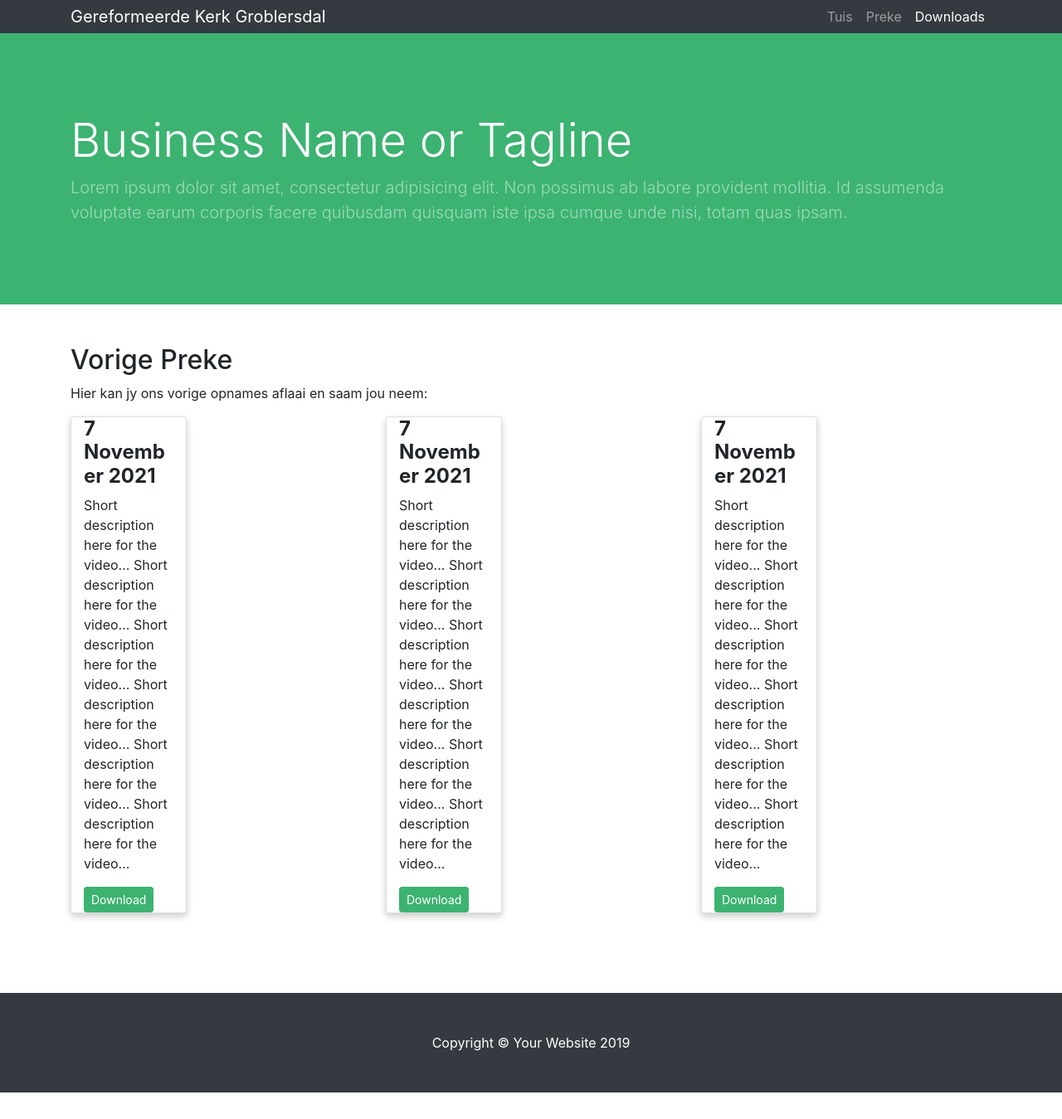
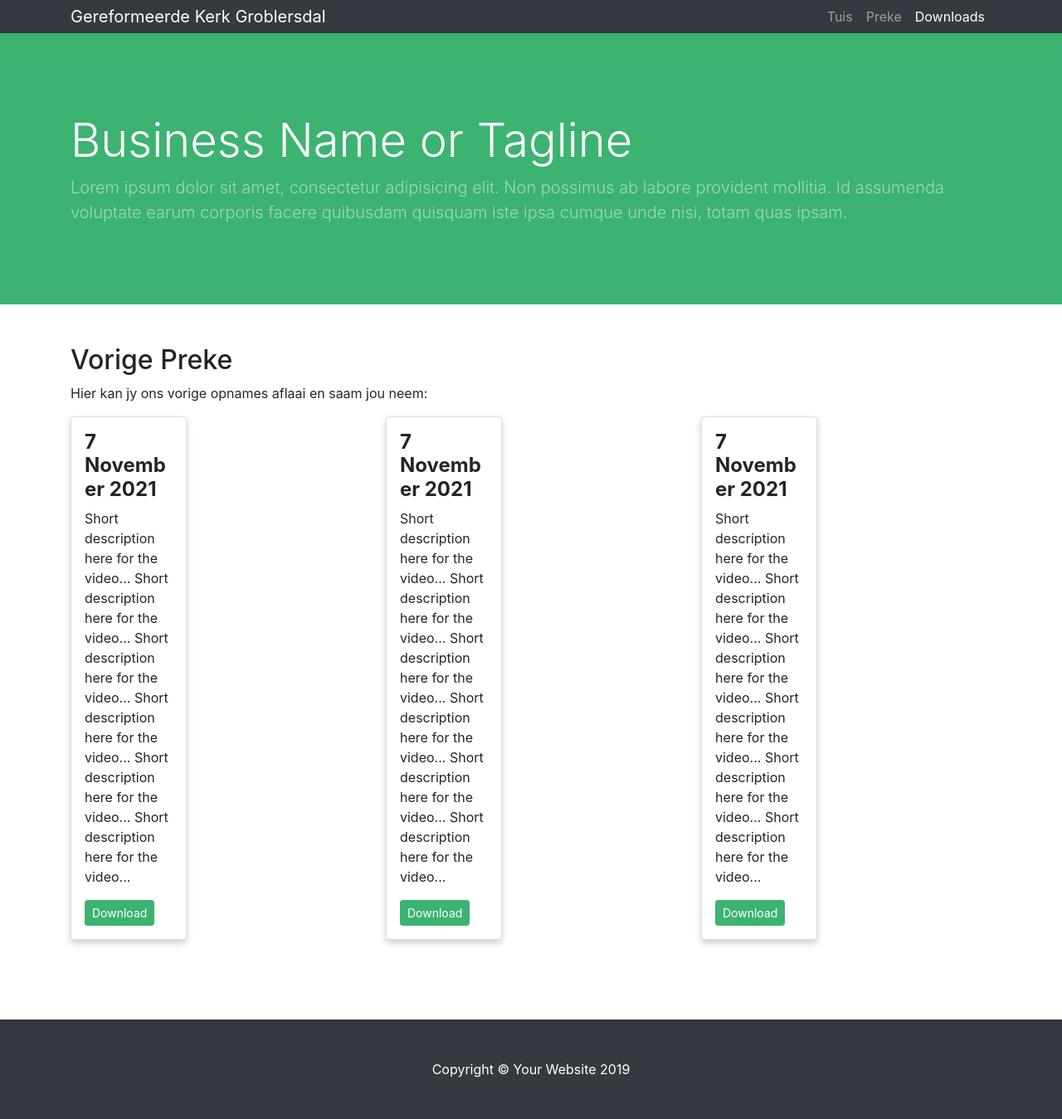
Before and after one commit to sharu725/business-frontpage, a Jekyll site: the page built from _pages/downloads.md, in a window 1280 px wide. Shown: the whole page at 83% size. Built offline with Jekyll 4.4.1, drawn with Linux system fonts in a browser that asks for light colours; nearby versions of some CDN libraries; library files that are not in the unit come from our copies; comment, search, counter and statistics services are not loaded; our own code applies the rules of GitHub Pages for plain Markdown files; before the commit the page ends 1317 px from its top, so only the background shows below that.

Commit message:
Update downloads.md

```diff
--- a/_pages/downloads.md
+++ b/_pages/downloads.md
@@ -10,7 +10,7 @@
 <div class="row">
   <div class="col-md-4 mb-5">
     <div class="card">
-      <div class="container">
+      <div class="card_container">
         <h4><b>7 November 2021</b></h4>
         <p>Short description here for the video... Short description here for the video... Short description here for the video... Short description here for the video... Short description here for the video... Short description here for the video...</p>
         <a class="btn btn-primary btn-sm" href="#">Download</a>
@@ -19,7 +19,7 @@
   </div>
   <div class="col-md-4 mb-5">
     <div class="card">
-      <div class="container">
+      <div class="card_container">
         <h4><b>7 November 2021</b></h4>
         <p>Short description here for the video... Short description here for the video... Short description here for the video... Short description here for the video... Short description here for the video... Short description here for the video...</p>
         <a class="btn btn-primary btn-sm" href="#">Download</a>
@@ -28,7 +28,7 @@
   </div>
   <div class="col-md-4 mb-5">
     <div class="card">
-      <div class="container">
+      <div class="card_container">
         <h4><b>7 November 2021</b></h4>
         <p>Short description here for the video... Short description here for the video... Short description here for the video... Short description here for the video... Short description here for the video... Short description here for the video...</p>
         <a class="btn btn-primary btn-sm" href="#">Download</a>
```
